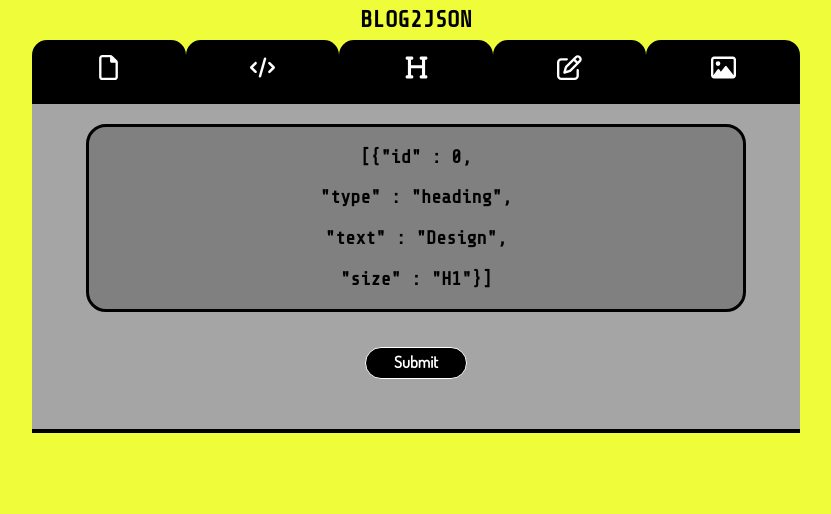
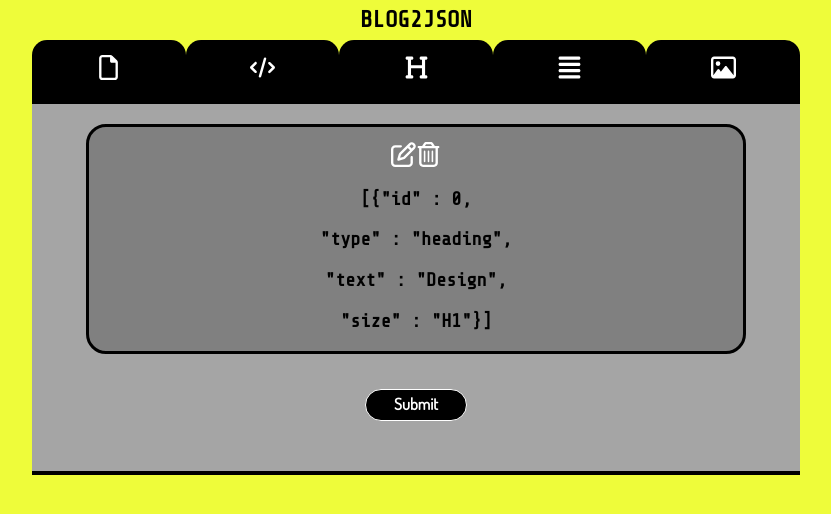
Before and after one commit to ts-oogie/blog2json, a React (Create React App) app: page / in a window 1280 px wide. Shown: the top 514 px of the page, without its empty margins (224-1055 px from the left). Built offline with nearby package versions, Linux system fonts and the light colour scheme; a web font is replaced by a local one.

Commit message:
Added FA Icons for paragraph, Edit, and Delete

```diff
--- a/src/components/Item.js
+++ b/src/components/Item.js
@@ -1,4 +1,6 @@
 import React from 'react'
+import { FontAwesomeIcon } from '@fortawesome/react-fontawesome'
+import { faEdit, faTrashCan} from '@fortawesome/free-regular-svg-icons'
 
 const Item = ({id, text, type, size, count}) => {
 
@@ -18,6 +20,8 @@ const Item = ({id, text, type, size, count}) => {
 
     return(
         <div style={cssItems} key={id}>
+            <FontAwesomeIcon className="faSize" icon={faEdit} />
+            <FontAwesomeIcon className="faSize" icon={faTrashCan} />
             <h3>{id == 0 ? "[" : ""}{'{"id" : ' +  '' + id + ','}</h3>
             <h3 >{'"type" : ' + '"' + type + '",'}</h3>
             <h3 >{'"text" : ' + '"' + text + '",'}</h3>
--- a/src/components/titleImageText.js
+++ b/src/components/titleImageText.js
@@ -1,8 +1,8 @@
 import React from 'react'
 //import Button from './Button'
 import { FontAwesomeIcon } from '@fortawesome/react-fontawesome'
-import { faEdit, faImage, faFile} from '@fortawesome/free-regular-svg-icons'
-import { faHeading, faCode  } from '@fortawesome/free-solid-svg-icons'
+import {  faImage, faFile} from '@fortawesome/free-regular-svg-icons'
+import { faHeading, faCode, faAlignJustify } from '@fortawesome/free-solid-svg-icons'
 
 const TitleImageText = (props) => { //Or const Header = ({title})
     //or  {title} instead of {props.title} on line 4
@@ -12,7 +12,7 @@ return (
         <div id="fileBtn" onMouseEnter={(e) => {props.setHoverState("heading")}} ><FontAwesomeIcon className="faSize" icon={faFile} /></div>
         <div id="codeBtn" onMouseEnter={(e) => {props.setHoverState("code")}} ><FontAwesomeIcon className="faSize" icon={faCode} /></div>
         <div id="headingBtn" onMouseEnter={(e) => {props.setHoverState("heading")}} ><FontAwesomeIcon className="faSize" icon={faHeading} /></div>
-        <div id="paragraphBtn" onMouseEnter={(e) => {props.setHoverState("paragraph")}}><FontAwesomeIcon className="faSize" icon={faEdit}  /></div>
+        <div id="paragraphBtn" onMouseEnter={(e) => {props.setHoverState("paragraph")}}><FontAwesomeIcon className="faSize" icon={faAlignJustify}  /></div>
         <div id="imageBtn" onMouseEnter={(e) => {props.setHoverState("image")}}><FontAwesomeIcon className="faSize" icon={faImage}  /></div>
     </header>
 )
```
